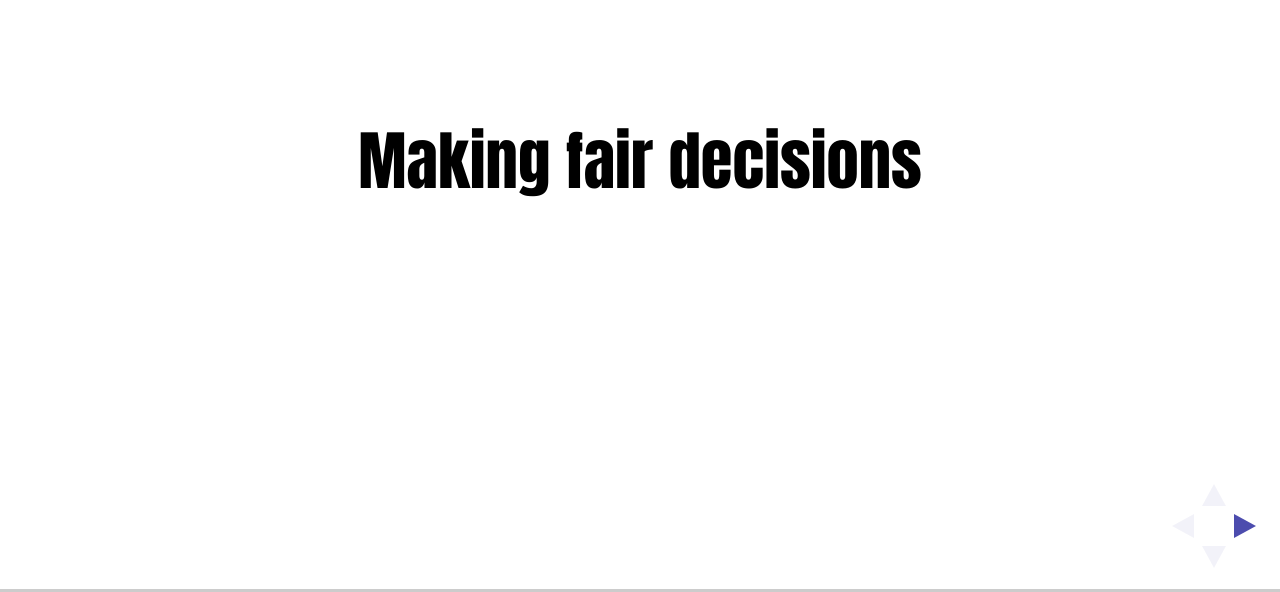
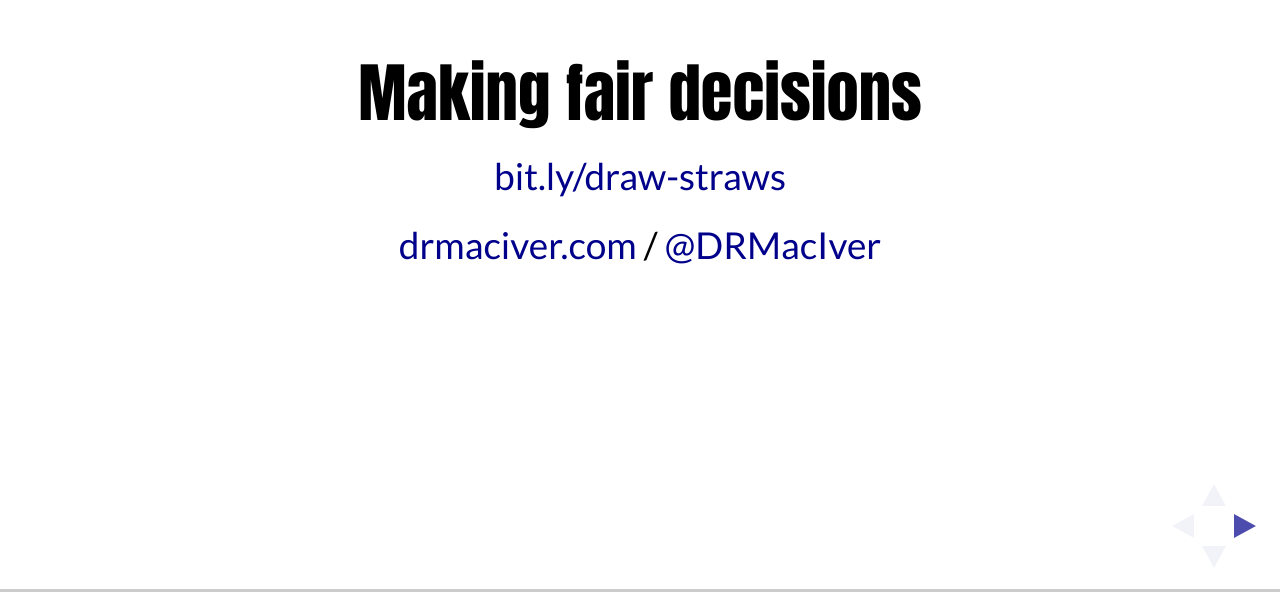
Before and after one commit to DRMacIver/misc-talks, a plain HTML site: page draw-straws.html in a window 1280 px wide. Shown: the part 208-800 px from the top of the page. Drawn offline with Linux system fonts and the light colour scheme; a web font is replaced by a local one.

Commit message:
Attribute

```diff
--- a/draw-straws.html
+++ b/draw-straws.html
@@ -55,6 +55,10 @@
       <div class="slides">
         <section>
           <h1>Making fair decisions</h1>
+          <p><a href="https://bit.ly/draw-straws">bit.ly/draw-straws</a></p>
+  <p>
+    <a href="http://www.drmaciver.com">drmaciver.com</a> / <a href="https://twitter.com/DRMacIver/">@DRMacIver</a>
+  </p>
         </section>
 
     <section>
```
